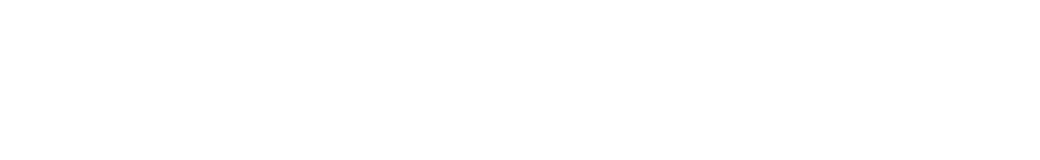
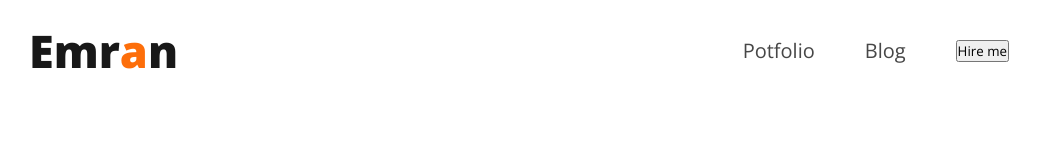
Before and after one commit to coderemran6910/developer-portfolio, a plain HTML site: page index.html in a window 1280 px wide. Shown: the whole page, without its empty margins (121-1161 px from the left). Drawn offline with nearby package versions, Linux system fonts and the light colour scheme.

Commit message:
add navbar

```diff
--- a/index.html
+++ b/index.html
@@ -1,15 +1,32 @@
 <!DOCTYPE html>
 <html lang="en">
+
 <head>
     <meta charset="UTF-8">
     <meta name="viewport" content="width=device-width, initial-scale=1.0">
     <title>Developer Portfolio</title>
+    <link rel="preconnect" href="https://fonts.googleapis.com">
+<link rel="preconnect" href="https://fonts.gstatic.com" crossorigin>
+<link href="https://fonts.googleapis.com/css2?family=Open+Sans:ital,wght@0,400;0,500;0,600;0,700;0,800;1,700;1,800&display=swap" rel="stylesheet">
+    <link rel="stylesheet" href="style.css">
+
 </head>
+
 <body>
     <header>
-
+        <nav class="nav-container">
+            <div class="logo">Emr<span>a</span>n</div>
+            <div class="menu">
+            <ul>
+                <li><a href="">Potfolio</a></li>
+                <li><a href="">Blog</a></li>
+                <li><button>Hire me </button></li>
+            </ul>
+            </div>
+        </nav>
     </header>
 
 
 </body>
+
 </html>
--- /dev/null
+++ b/style.css
@@ -0,0 +1,38 @@
+*{
+    margin: 0;
+    padding: 0;
+    box-sizing: border-box;
+    font-family: 'Open Sans', sans-serif;
+}
+nav .logo{
+    color: #181818;
+    font-family: Open Sans;
+    font-size: 45px;
+    font-style: normal;
+    font-weight: 800;
+    line-height: normal;
+}
+nav span{
+    color: #FD6E0A;
+}
+
+.nav-container{
+    display: flex;
+    justify-content: space-between;
+    align-items: center;
+    padding: 20px 150px;
+}
+.menu ul{
+    display: flex;
+    list-style: none;
+    justify-content: space-between;
+    align-items: center;
+    gap: 50px;
+
+}
+.menu ul li a{
+    color:#474747;
+    font-size: 20px;
+    font-weight: 400;
+    text-decoration: none;
+}
```
